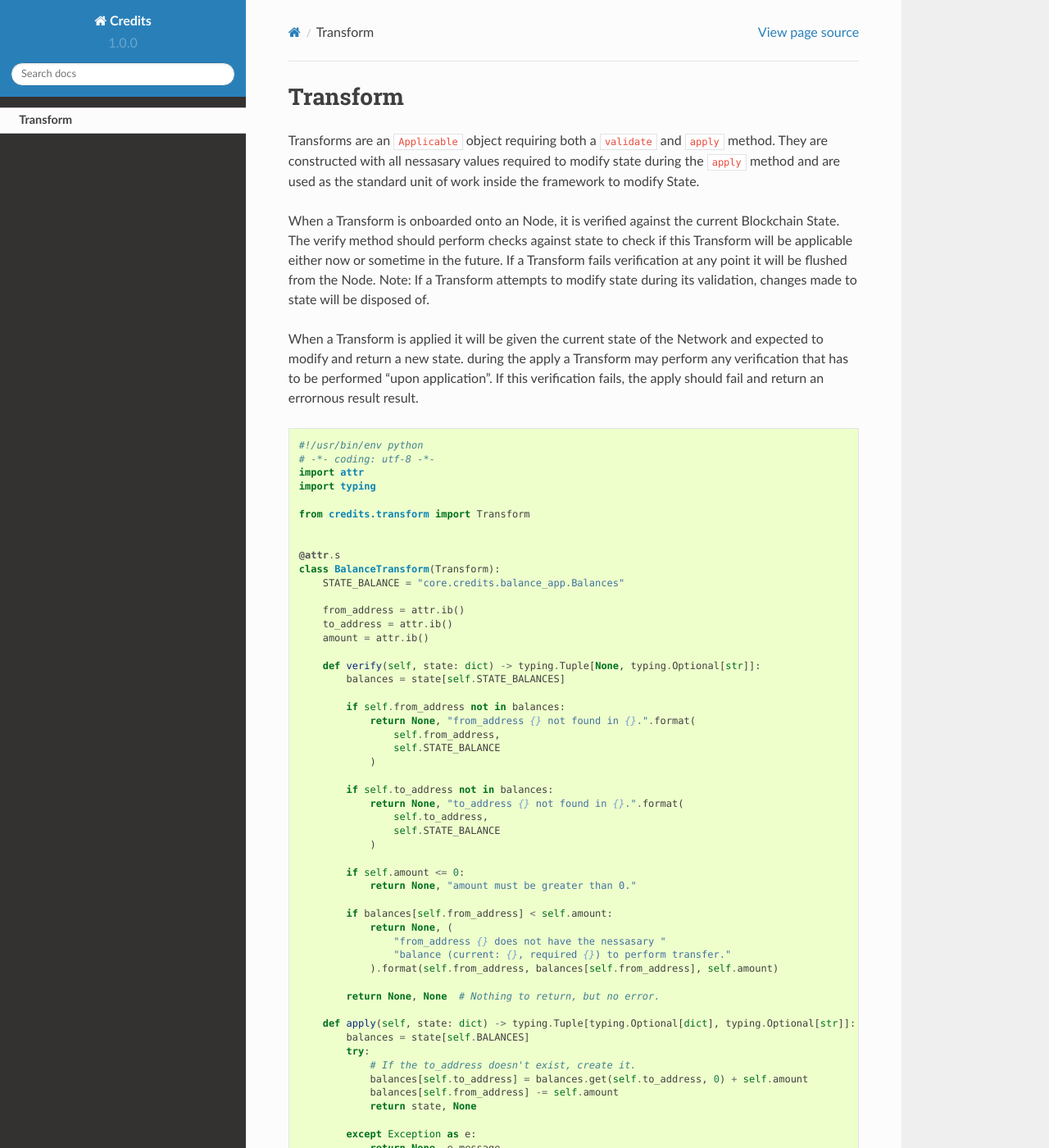
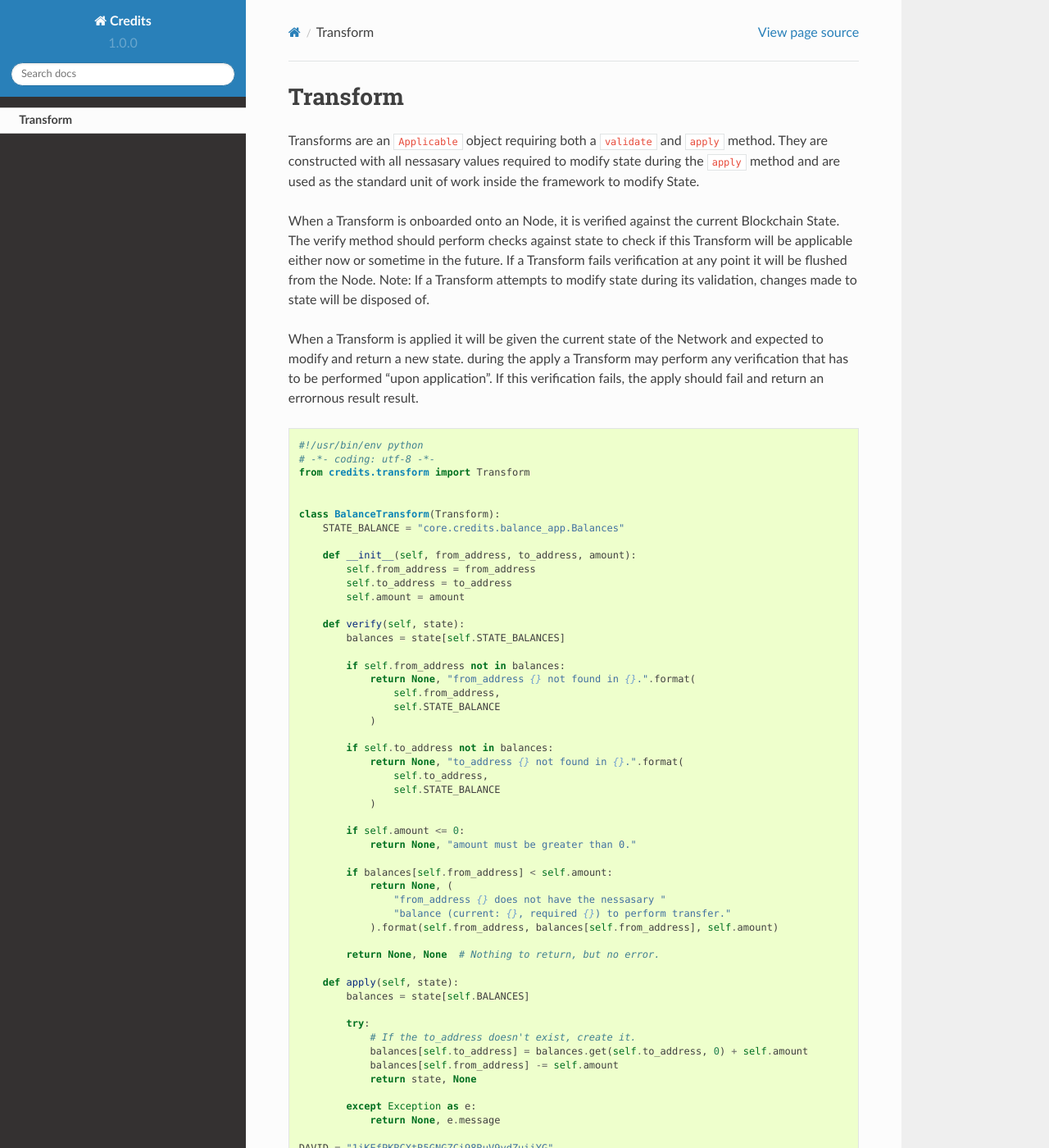
Before and after one commit to voodoo12345/credits-docs, a Sphinx documentation site: the page built from source/transform.md, in a window 1280 px wide and 1400 px high. Shown: the whole window at 82% size. Built offline with Sphinx 7.4.7 and the Read the Docs theme 2.0.0, drawn with Linux system fonts in a browser that asks for light colours; pages that are not in the unit, such as notebooks, are missing from menus.

Commit message:
Removed py3 syntax

````diff
--- a/source/transform.md
+++ b/source/transform.md
@@ -20,21 +20,18 @@ result.
 ```python
 #!/usr/bin/env python
 # -*- coding: utf-8 -*-
-import attr
-import typing
-
 from credits.transform import Transform
 
 
-@attr.s
 class BalanceTransform(Transform):
     STATE_BALANCE = "core.credits.balance_app.Balances"
 
-    from_address = attr.ib()
-    to_address = attr.ib()
-    amount = attr.ib()
+    def __init__(self, from_address, to_address, amount):
+        self.from_address = from_address
+        self.to_address = to_address
+        self.amount = amount
 
-    def verify(self, state: dict) -> typing.Tuple[None, typing.Optional[str]]:
+    def verify(self, state):
         balances = state[self.STATE_BALANCES]
 
         if self.from_address not in balances:
@@ -60,8 +57,9 @@ class BalanceTransform(Transform):
 
         return None, None  # Nothing to return, but no error.
 
-    def apply(self, state: dict) -> typing.Tuple[typing.Optional[dict], typing.Optional[str]]:
+    def apply(self, state):
         balances = state[self.BALANCES]
+
         try:
             # If the to_address doesn't exist, create it.
             balances[self.to_address] = balances.get(self.to_address, 0) + self.amount
````
